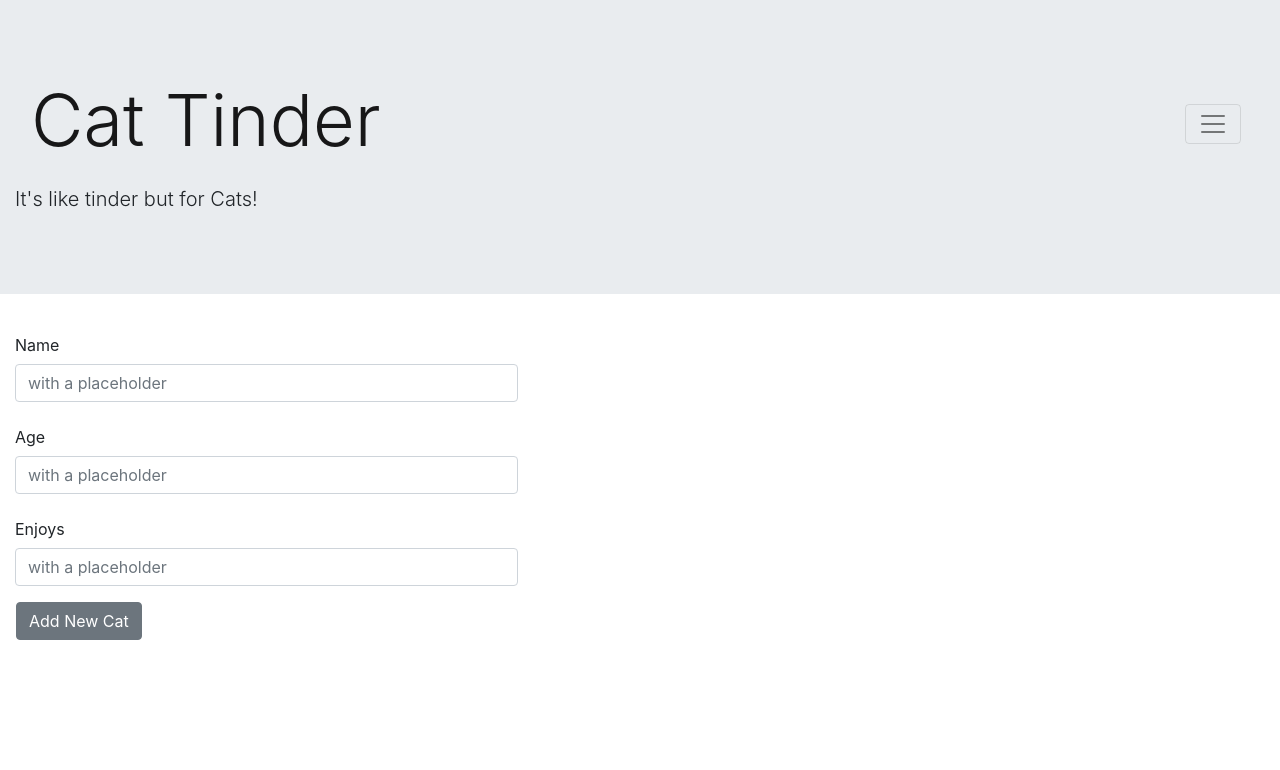
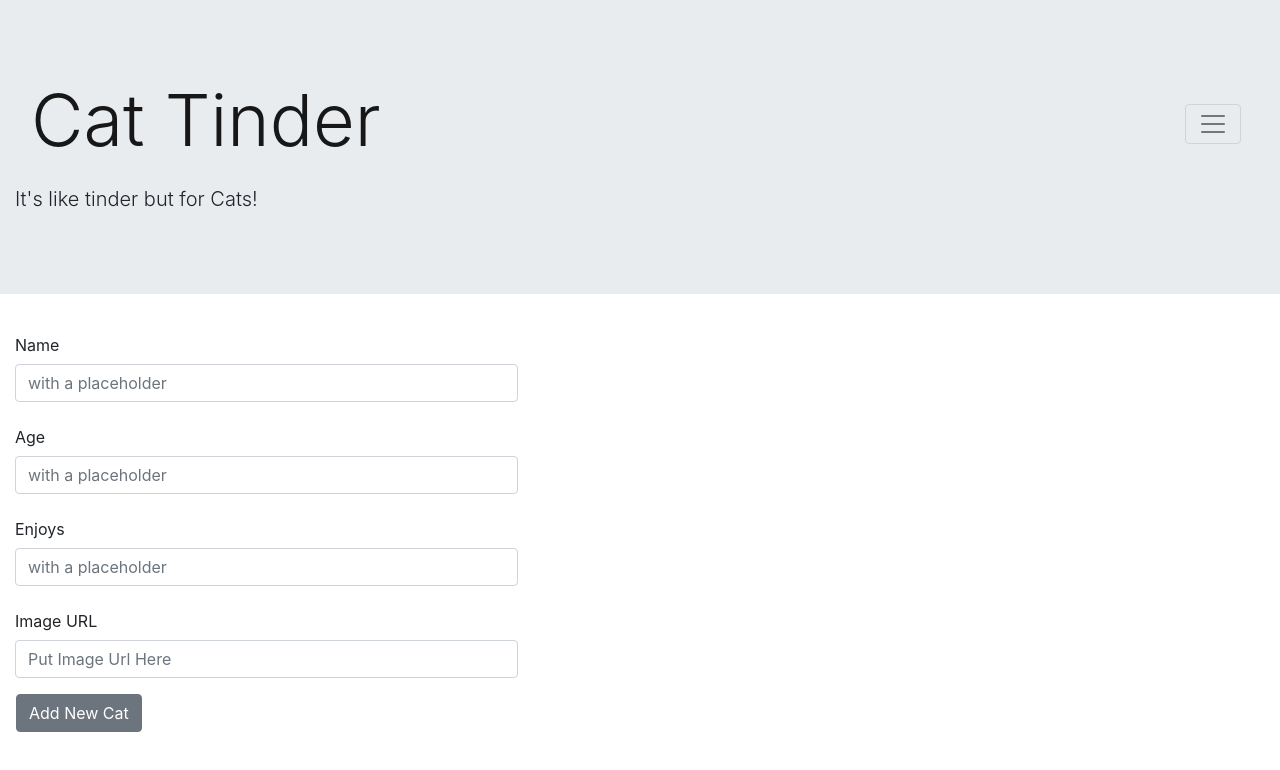
Before and after one commit to learn-academy-2020-bravo/cat-tinder-fe-ruben-austin, a React (Create React App) app in the folder cat-tinder-frontend/: page /newcat in a window 1280 px wide. Shown: the top 770 px of the page. Built offline with nearby package versions, Linux system fonts and the light colour scheme.

Commit message:
its working and redirecting

```diff
--- a/cat-tinder-frontend/src/pages/CatList.js
+++ b/cat-tinder-frontend/src/pages/CatList.js
@@ -39,10 +39,10 @@ const CatList = () => {
             <>
               <Col xs="6" sm="4" md="3">
               <Card>
-                  <CardImg top width="100%" src='#' alt="This is the alt text" />
+
+                  <CardImg top width="100%" src={cat.images} alt="This is the alt text" />
                   <CardBody >
-                    <ListGroup key={ index }>
-                      <img src="../images/cattinder1.png"/>
+                      <ListGroup key={ index }>
                       <CardTitle >{ cat.name }</CardTitle>
                       <CardSubtitle>{ cat.age }</CardSubtitle>
                       <CardText>{ cat.enjoys }</CardText>
--- a/cat-tinder-frontend/src/pages/NewCat.js
+++ b/cat-tinder-frontend/src/pages/NewCat.js
@@ -9,7 +9,8 @@ const [cats, setCats] = useState([])
 const [form, setForm] = useState({
       name: '',
       age: '',
-      enjoys: ''
+      enjoys: '',
+      images:''
 })
 const handleChange = e => {
     setForm({
@@ -39,7 +40,7 @@ const pushCats = (freshCat) => {
     })
     .then(res =>{
       if(res.ok) {
-        window.location.replace("/cats")
+        window.location.replace("/")
       }
     })
 }
@@ -81,10 +82,22 @@ return(
       value={ form.enjoys }
       placeholder="with a placeholder"
     />
+    </Col>
+    </FormGroup>
+    <FormGroup>
+      <Label htmlFor="images" id="images" sm={2}>Image URL</Label>
+      <Col sm={10} md={6} lg={5}>
+      <Input
+        type="text"
+        name="images"
+        onChange={ handleChange }
+        value={ form.images }
+        placeholder="Put Image Url Here"
+      />
      </Col>
   </FormGroup>
    <Button onClick={handleSubmit} htmlFor="submit" id="submit" >Add New Cat</Button>
-   { success && <Redirect to="/"/> }
+   { success && <Redirect to="http://localhost:3001/"/> }
     </Form>
 )
 }
```
